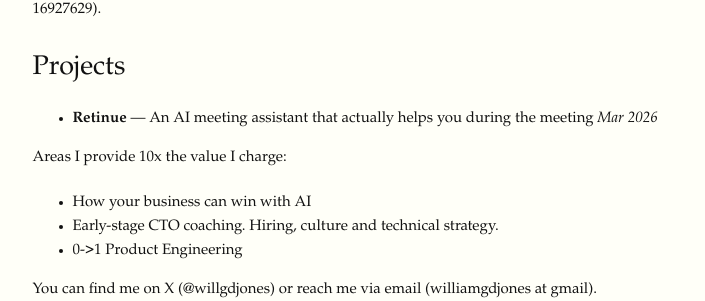
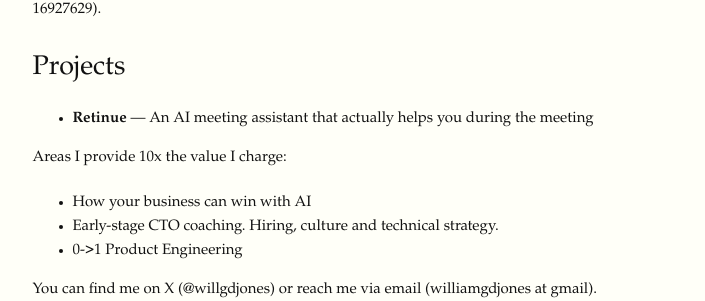
Before and after one commit to willgdjones/willgdjones.github.io, a Jekyll site: the page built from index.md, in a window 1280 px wide and 900 px high, scrolled down 420 px. Shown: the part 149-450 px from the top of the window, without its empty margins (285-990 px from the left). Built offline with Jekyll 4.4.1, drawn with Linux system fonts in a browser that asks for light colours.

Commit message:
Remove Retinue project date

```diff
--- a/index.md
+++ b/index.md
@@ -19,7 +19,7 @@ I operate AI consultancy projects through my company, [Perihelion Limited](https
 
 ## Projects
 
-- **[Retinue](https://willgdjones.com/essays/every-royal-needs-a-retinue-2026/)** — An AI meeting assistant that actually helps you during the meeting *Mar 2026*
+- **[Retinue](https://willgdjones.com/essays/every-royal-needs-a-retinue-2026/)** — An AI meeting assistant that actually helps you during the meeting
 
 Areas I provide 10x the value I charge:
 
```
Also changed, not shown: .obsidian-essay-sync.yml.
